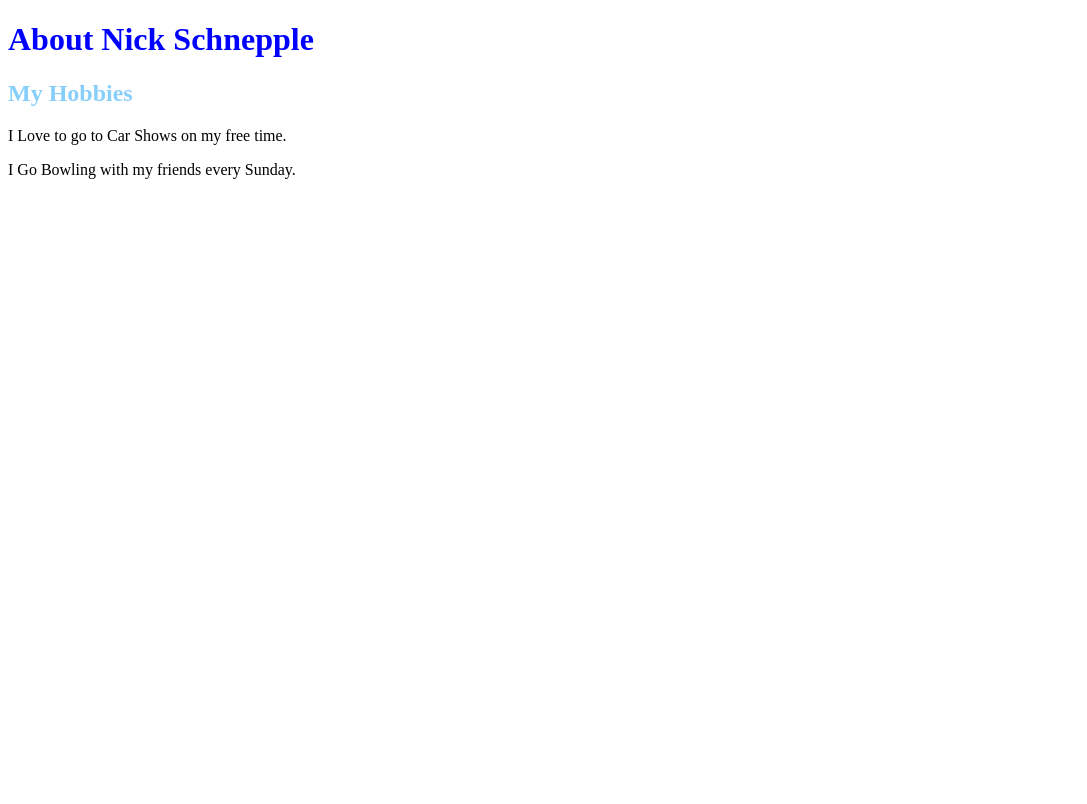
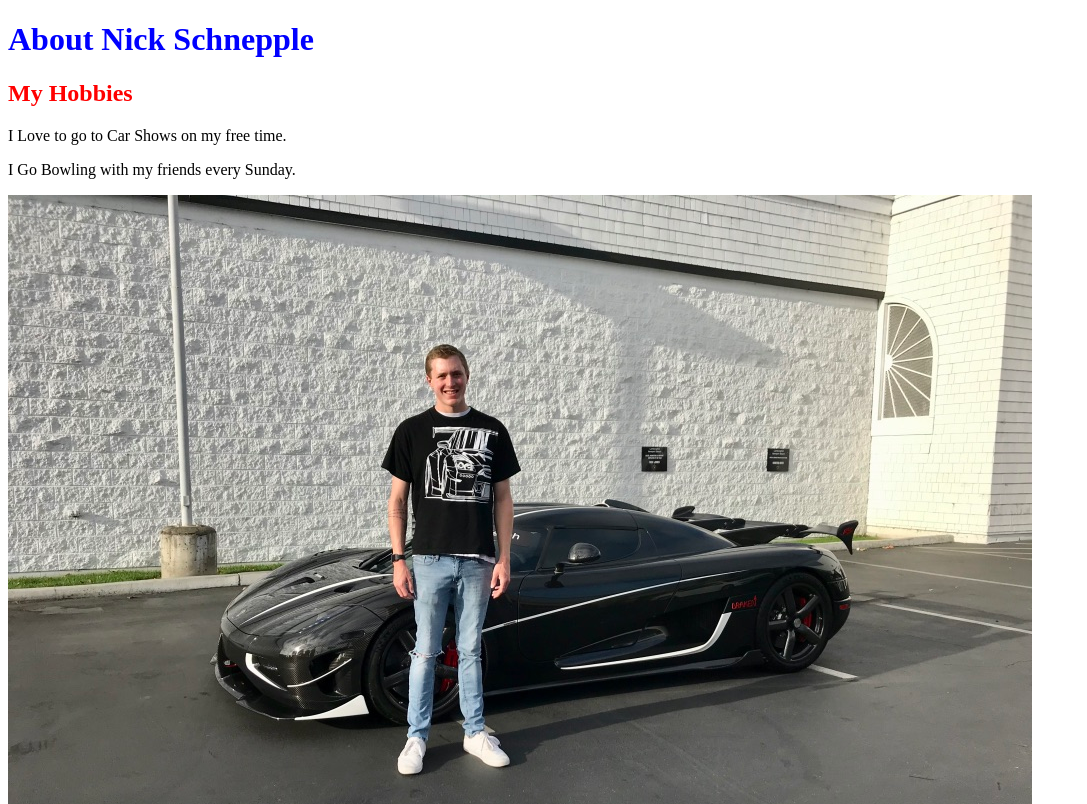
Before and after one commit to nschnepple19/about-nick, a plain HTML site: page index.html in a window 1280 px wide. Shown: the top 804 px of the page, without its empty margins (0-1087 px from the left). Drawn offline with Linux system fonts and the light colour scheme.

Commit message:
added picture of myself

```diff
--- a/index.html
+++ b/index.html
@@ -16,7 +16,7 @@
 				I Go Bowling with my friends every Sunday.
 			</p>
 
-	<img src="">
+	<img src="car.jpg">
 
 </body>
 
--- a/style.css
+++ b/style.css
@@ -3,5 +3,9 @@ h1 {
 }
 
 h2 {
-	color:lightskyblue;
+	color:red;
 }
+
+.center {
+
+}
```
Also changed, not shown: car.jpg (added).
